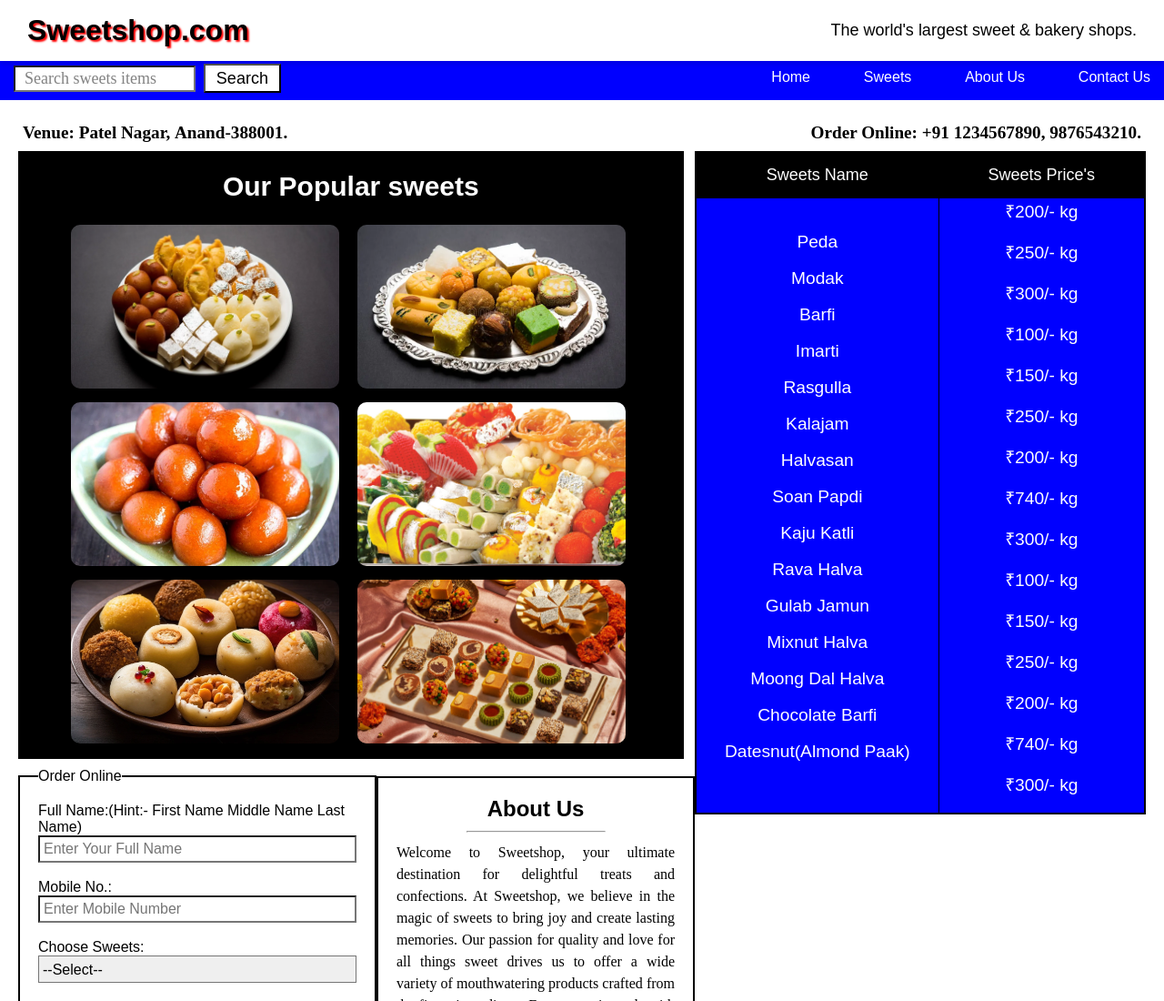
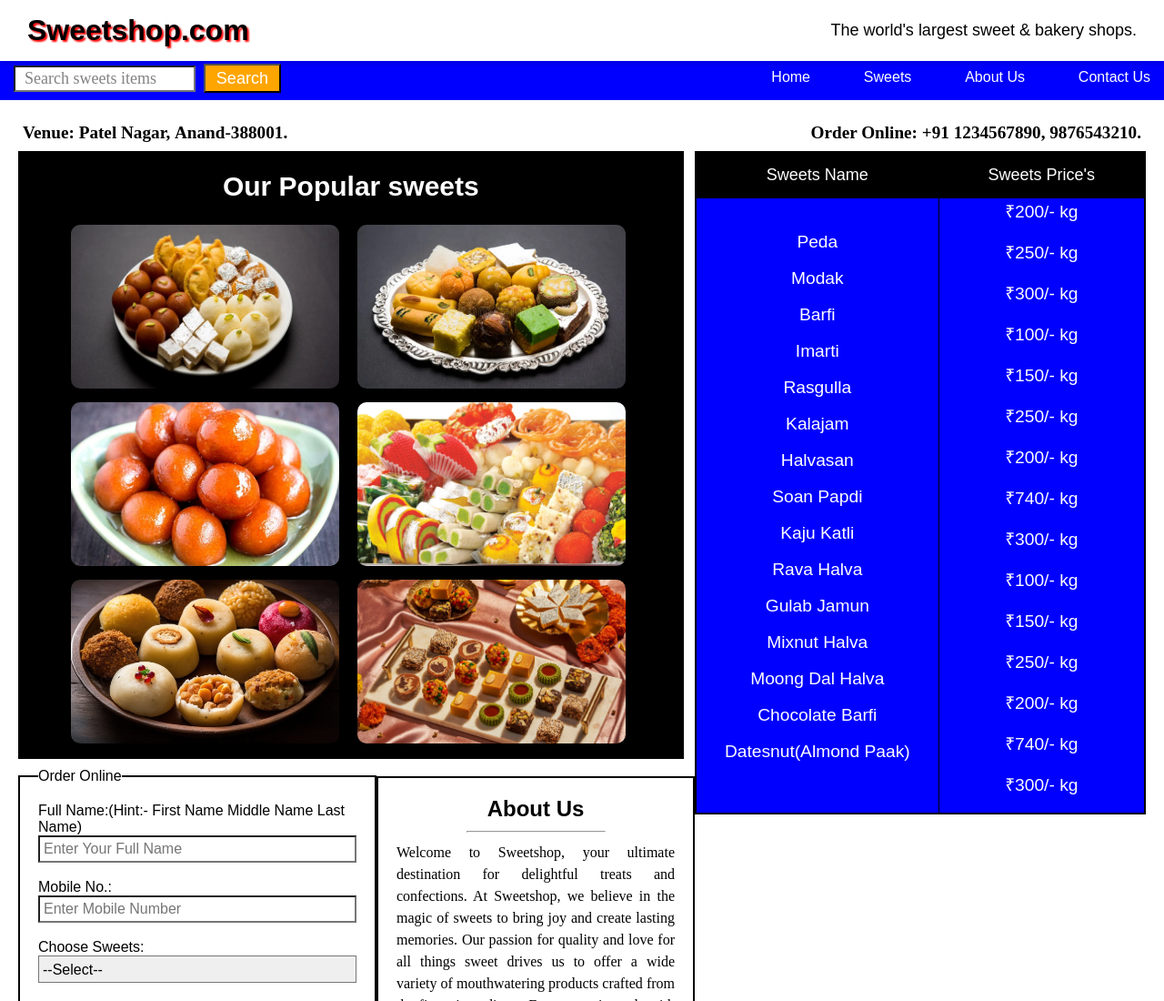
Before and after one commit to mp4253/sweetshop_today_latest, a plain HTML site: page home.html in a window 1280 px wide. Shown: the top 1100 px of the page at 91% size. Drawn offline with Linux system fonts and the light colour scheme.

Commit message:
home.css

```diff
--- a/home.css
+++ b/home.css
@@ -116,7 +116,8 @@ body {
   margin-top: 2px;
   width: 85px;
   height: 32px;
-  background-color: white;
+  color: white;
+  background-color: orange;
   font-size: large;
 }
 
```
